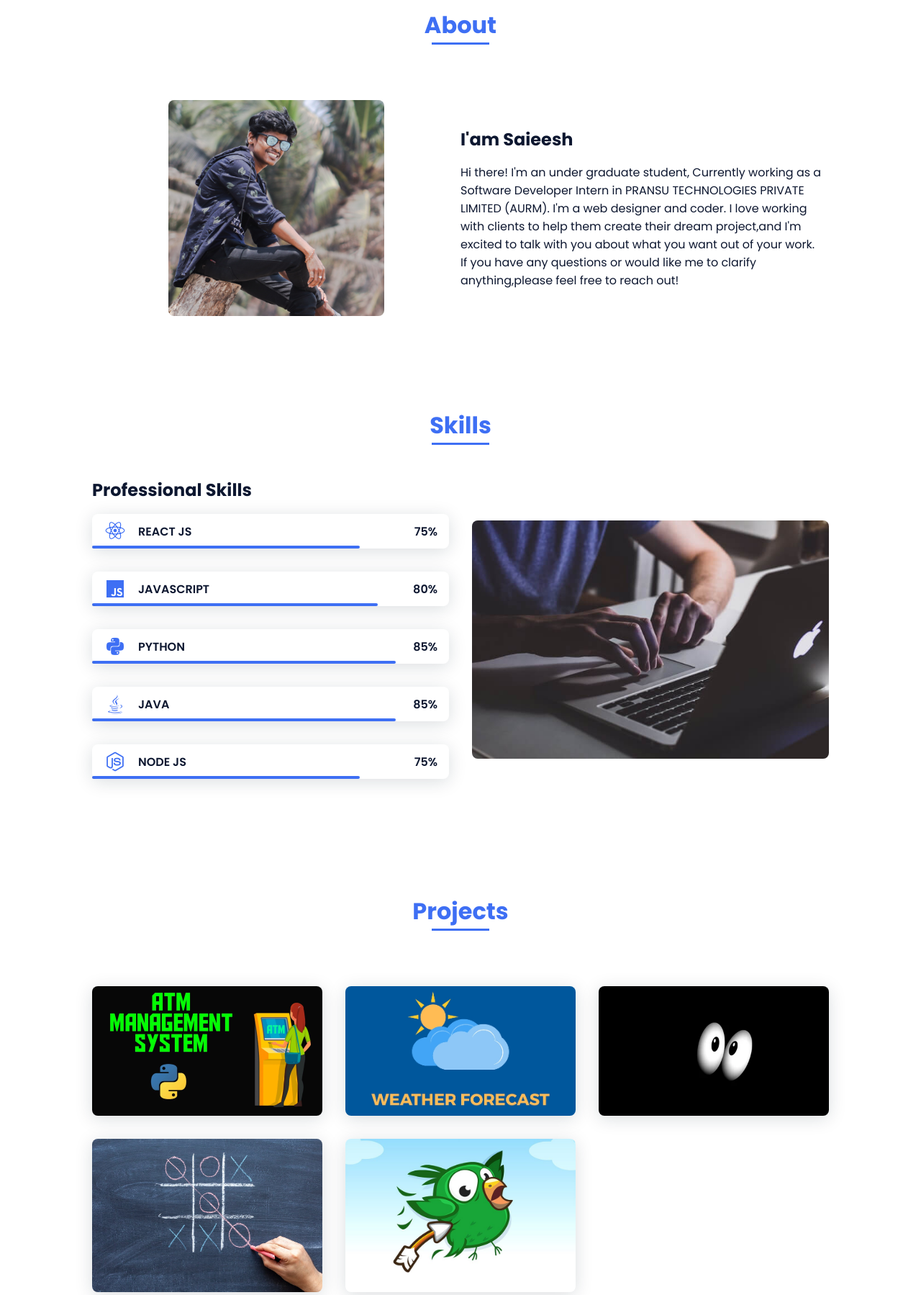
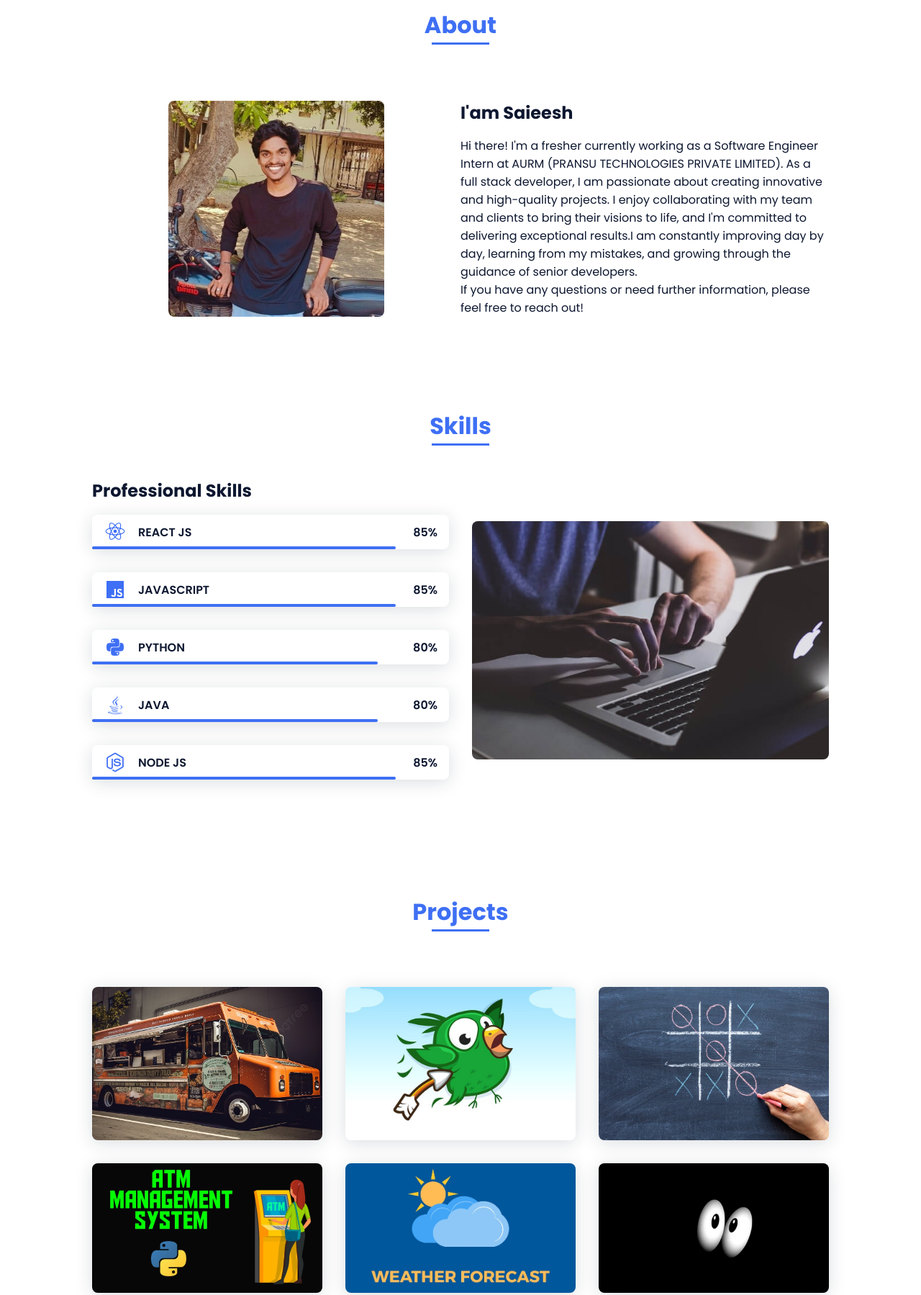
Before and after one commit to TSaieesh/Portfolio, a plain HTML site: page index.html in a window 1280 px wide. Shown: the part 760-2559 px from the top of the page at 72% size. Drawn offline with nearby package versions, Linux system fonts and the light colour scheme.

Commit message:
updated changes along with prettier code

```diff
--- a/assets/css/styles.css
+++ b/assets/css/styles.css
@@ -219,6 +219,13 @@ img {
   color: var(--second-color);
 }
 
+.address__social-icon {
+  width: max-content;
+  margin-bottom: var(--mb-2);
+  font-size: 1.5rem;
+  color: var(--second-color);
+}
+
 .home__social-icon:hover {
   color: var(--first-color);
 }
@@ -317,23 +324,23 @@ img {
 }
 
 .skills__react {
-  width: 75%;
+  width: 85%;
 }
 
 .skills__node {
-  width: 75%;
+  width: 85%;
 }
 
 .skills__js {
+  width: 85%;
+}
+
+.skills__py {
   width: 80%;
 }
 
-.skills__py {
-  width: 85%;
-}
-
 .skills__ja {
-  width: 85%;
+  width: 80%;
 }
 
 .skills__img {
@@ -472,6 +479,10 @@ img {
     margin-bottom: 0;
     margin-right: var(--mb-4);
   }
+  .address__social-icon {
+    margin-bottom: 0;
+    margin-right: var(--mb-4);
+  }
   .home__img {
     width: 300px;
     bottom: 25%;
--- a/index.html
+++ b/index.html
@@ -1,5 +1,6 @@
 <!DOCTYPE html>
 <html lang="en">
+
 <head>
     <meta charset="UTF-8">
     <meta name="viewport" content="width=device-width, initial-scale=1.0">
@@ -12,6 +13,7 @@
 
     <title>Tirumani Saieesh</title>
 </head>
+
 <body>
     <!--===== HEADER =====-->
     <header class="l-header">
@@ -40,25 +42,32 @@
         <!--===== HOME =====-->
         <section class="home bd-grid" id="home">
             <div class="home__data">
-                    <h1 class="home__title">Hi,<br>I'am <span class="home__title-color">Saieesh</span><br>Software Developer</h1>
+                <h1 class="home__title">Hi,<br>I'am <span class="home__title-color">Saieesh</span><br>Software Developer
+                </h1>
 
                 <a href="#contact" class="button">Contact</a>
             </div>
 
             <div class="home__social">
-                    <a href="https://www.linkedin.com/in/tirumani-saieesh-720598218" target="_blank" class="home__social-icon"><i class='bx bxl-linkedin'></i></a>
-                    <a href="https://wa.me/+916305943894" target="_blank" class="home__social-icon"><i class='bx bxl-whatsapp' ></i></a>
-                    <a href="https://github.com/TSaieesh" target="_blank" class="home__social-icon"><i class='bx bxl-github' ></i></a>
+                <a href="https://www.linkedin.com/in/tirumani-saieesh-720598218" target="_blank"
+                    class="home__social-icon"><i class='bx bxl-linkedin'></i></a>
+                <a href="https://wa.me/+916305943894" target="_blank" class="home__social-icon"><i
+                        class='bx bxl-whatsapp'></i></a>
+                <a href="https://github.com/TSaieesh" target="_blank" class="home__social-icon"><i
+                        class='bx bxl-github'></i></a>
             </div>
 
             <div class="home__img">
-                    <svg class="home__blob" viewBox="0 0 479 467" xmlns="http://www.w3.org/2000/svg" xmlns:xlink="http://www.w3.org/1999/xlink">
+                <svg class="home__blob" viewBox="0 0 479 467" xmlns="http://www.w3.org/2000/svg"
+                    xmlns:xlink="http://www.w3.org/1999/xlink">
                     <mask id="mask0" mask-type="alpha">
-                            <path d="M9.19024 145.964C34.0253 76.5814 114.865 54.7299 184.111 29.4823C245.804 6.98884 311.86 -14.9503 370.735 14.143C431.207 44.026 467.948 107.508 477.191 174.311C485.897 237.229 454.931 294.377 416.506 344.954C373.74 401.245 326.068 462.801 255.442 466.189C179.416 469.835 111.552 422.137 65.1576 361.805C17.4835 299.81 -17.1617 219.583 9.19024 145.964Z"/>
+                        <path
+                            d="M9.19024 145.964C34.0253 76.5814 114.865 54.7299 184.111 29.4823C245.804 6.98884 311.86 -14.9503 370.735 14.143C431.207 44.026 467.948 107.508 477.191 174.311C485.897 237.229 454.931 294.377 416.506 344.954C373.74 401.245 326.068 462.801 255.442 466.189C179.416 469.835 111.552 422.137 65.1576 361.805C17.4835 299.81 -17.1617 219.583 9.19024 145.964Z" />
                     </mask>
                     <g mask="url(#mask0)">
-                            <path d="M9.19024 145.964C34.0253 76.5814 114.865 54.7299 184.111 29.4823C245.804 6.98884 311.86 -14.9503 370.735 14.143C431.207 44.026 467.948 107.508 477.191 174.311C485.897 237.229 454.931 294.377 416.506 344.954C373.74 401.245 326.068 462.801 255.442 466.189C179.416 469.835 111.552 422.137 65.1576 361.805C17.4835 299.81 -17.1617 219.583 9.19024 145.964Z"/>
-                            <image class="home__blob-img" x="50" y="60" href="assets/img/saieesh.png"/>
+                        <path
+                            d="M9.19024 145.964C34.0253 76.5814 114.865 54.7299 184.111 29.4823C245.804 6.98884 311.86 -14.9503 370.735 14.143C431.207 44.026 467.948 107.508 477.191 174.311C485.897 237.229 454.931 294.377 416.506 344.954C373.74 401.245 326.068 462.801 255.442 466.189C179.416 469.835 111.552 422.137 65.1576 361.805C17.4835 299.81 -17.1617 219.583 9.19024 145.964Z" />
+                        <image class="home__blob-img" x="50" y="60" href="assets/img/saieesh.png" />
                     </g>
                 </svg>
             </div>
@@ -70,13 +79,19 @@
 
             <div class="about__container bd-grid">
                 <div class="about__img">
-                        <img src="assets/img/about.jpg" alt="">
+                    <img src="assets/img/about2.jpg" alt="">
                 </div>
 
                 <div>
                     <h2 class="about__subtitle">I'am Saieesh</h2>
-                        <p class="about__text">Hi there! I'm an under graduate student, Currently working as a Software Developer Intern in PRANSU TECHNOLOGIES PRIVATE LIMITED (AURM). I'm a web designer and coder. I love working with clients to help them create their dream project,and I'm excited to talk with you about what you want out of your work.</p>
-                        <p class="about__text">If you have any questions or would like me to clarify anything,please feel free to reach out!</p>
+                    <p class="about__text">Hi there! I'm a fresher currently working as a Software Engineer Intern at
+                        AURM (PRANSU TECHNOLOGIES PRIVATE LIMITED). As a full stack developer, I am passionate about
+                        creating innovative and high-quality projects. I enjoy collaborating with my team and clients to
+                        bring their visions to life, and I'm committed to delivering exceptional results.I am constantly
+                        improving day by day, learning from my mistakes, and growing through the guidance of senior
+                        developers.</p>
+                    <p class="about__text">If you have any questions or need further information, please feel free to
+                        reach out!</p>
                 </div>
             </div>
         </section>
@@ -97,19 +112,19 @@
 
                         </div>
                         <div>
-                                <span class="skills__percentage">75%</span>
+                            <span class="skills__percentage">85%</span>
                         </div>
                     </div>
                     <div class="skills__data">
                         <div class="skills__names">
-                                <i class='bx bxl-javascript skills__icon' ></i>
+                            <i class='bx bxl-javascript skills__icon'></i>
                             <span class="skills__name">JAVASCRIPT</span>
                         </div>
                         <div class="skills__bar skills__js">
 
                         </div>
                         <div>
-                                <span class="skills__percentage">80%</span>
+                            <span class="skills__percentage">85%</span>
                         </div>
                     </div>
                     <div class="skills__data">
@@ -121,19 +136,19 @@
 
                         </div>
                         <div>
-                                <span class="skills__percentage">85%</span>
+                            <span class="skills__percentage">80%</span>
                         </div>
                     </div>
                     <div class="skills__data">
                         <div class="skills__names">
-                                <i class='bx bxl-java skills__icon' ></i>
+                            <i class='bx bxl-java skills__icon'></i>
                             <span class="skills__name">JAVA</span>
                         </div>
                         <div class="skills__bar skills__ja">
 
                         </div>
                         <div>
-                                <span class="skills__percentage">85%</span>
+                            <span class="skills__percentage">80%</span>
                         </div>
                     </div>
                     <div class="skills__data">
@@ -145,7 +160,7 @@
 
                         </div>
                         <div>
-                                <span class="skills__percentage">75%</span>
+                            <span class="skills__percentage">85%</span>
                         </div>
                     </div>
                 </div>
@@ -162,36 +177,36 @@
             <h2 class="section-title">Projects</h2>
 
             <div class="work__container bd-grid">
+                <a href="https://github.com/TSaieesh/FoodTruckManagement/" class="work__img">
+                    <div class="work_img"><img src="assets/img/FoodTruck.jpg" alt="">
+                        <div class="img_text">Food Truck Management</div>
+                    </div>
+                </a>
+                <a href="https://tsaieesh.github.io/Shoot-the-bird-game-html-css-js/" class="work__img">
+                    <div class="work_img"><img src="assets/img/ShootTheBird.jpg" alt="">
+                        <div class="img_text">SHOOT THE BIRD</div>
+                    </div>
+                </a>
+                <a href="https://tsaieesh.github.io/Tic-Tac-Toe/" class="work__img">
+                    <div class="work_img"><img src="assets/img/TTT.jpg" alt="">
+                        <div class="img_text">TIC TAC TOE</div>
+                    </div>
+                </a>
                 <a href="https://github.com/TSaieesh/Python/blob/main/ATM_SIMULATOR.py" class="work__img">
-                        <div class="work_img"><img src="assets/img/ATM.jpg"  alt="">
+                    <div class="work_img"><img src="assets/img/ATM.jpg" alt="">
                         <div class="img_text">ATM STIMULATOR</div>
                     </div>
                 </a>
                 <a href="https://tsaieesh.github.io/weather_forecast/" class="work__img">
-                        <div class="work_img"><img src="assets/img/wf.jpg"  alt="">
+                    <div class="work_img"><img src="assets/img/wf.jpg" alt="">
                         <div class="img_text">WEATHER FORECAST</div>
                     </div>
                 </a>
                 <a href="https://tsaieesh.github.io/MovingEyes-Nobitha/" class="work__img">
-                        <div class="work_img"><img src="assets/img/EYES.webp"  alt="">
+                    <div class="work_img"><img src="assets/img/EYES.webp" alt="">
                         <div class="img_text">MOVEMENT OF EYE BALLS</div>
                     </div>
                 </a>
-                    <a href="https://tsaieesh.github.io/Tic-Tac-Toe/" class="work__img">
-                        <div class="work_img"><img src="assets/img/TTT.jpg"  alt="">
-                            <div class="img_text">TIC TAC TOE</div>
-                            </div>
-                    </a>
-                    <a href="https://tsaieesh.github.io/Shoot-the-bird-game-html-css-js/" class="work__img">
-                        <div class="work_img"><img src="assets/img/ShootTheBird.jpg"  alt="">
-                            <div class="img_text">SHOOT THE BIRD</div>
-                            </div>
-                    </a>
-                    <!-- <a href="" class="work__img">
-                        <div class="work_img"><img src="assets/img/work6.jpg"  alt="">
-                            <div class="img_text"></div>
-                            </div>
-                    </a> -->
             </div>
         </section>
 
@@ -202,15 +217,18 @@
             <div class="contact__container bd-grid">
                 <div class="contact__info">
                     <h3 class="contact__subtitle">EMAIL</h3>
-                        <a href="mailto:sait.9514@gmail.com" target="_blank" class="home__social-icon"><i class='bx bxl-telegram' ></i>
+                    <a href="mailto:sait.9514@gmail.com" target="_blank" class="home__social-icon"><i
+                            class='bx bxl-telegram'></i>
                         <span class="contact__text">sait.9514@gmail.com</span></a>
 
                     <h3 class="contact__subtitle">PHONE</h3>
-                        <a href="tel:+916305943894" target="_blank" class="home__social-icon"><i class='bx bxs-phone' ></i>
+                    <a href="tel:+916305943894" target="_blank" class="home__social-icon"><i class='bx bxs-phone'></i>
                         <span class="contact__text">+91 6305943894</span></a>
 
-                        <h3 class="contact__subtitle">ADRESS</h3>
-                        <span class="contact__text">India</span>
+                    <a class="address__social-icon">
+                        <h3 class="contact__subtitle">ADDRESS</h3><i class='bx bx-building-house'></i>
+                        <span class="contact__text">Bengaluru, Karnataka, India</span>
+                    </a>
                 </div>
             </div>
         </section>
@@ -220,9 +238,12 @@
     <footer class="footer">
         <p class="footer__title">Saieesh</p>
         <div class="footer__social">
-                <a href="https://www.facebook.com/saieesh.tirumani?mibextid=ZbWKwL" class="footer__icon"><i class='bx bxl-facebook' ></i></a>
-                <a href="https://instagram.com/its_saieeshdarling?igshid=ZDdkNTZiNTM=" class="footer__icon"><i class='bx bxl-instagram' ></i></a>
-                <a href="https://twitter.com/TSaieesh?t=i3qiSFlqGOsqfEhBOYrssA&s=09" class="footer__icon"><i class='bx bxl-twitter' ></i></a>
+            <a href="https://www.facebook.com/saieesh.tirumani?mibextid=ZbWKwL" class="footer__icon"><i
+                    class='bx bxl-facebook'></i></a>
+            <a href="https://instagram.com/its_saieeshdarling?igshid=ZDdkNTZiNTM=" class="footer__icon"><i
+                    class='bx bxl-instagram'></i></a>
+            <a href="https://twitter.com/TSaieesh?t=i3qiSFlqGOsqfEhBOYrssA&s=09" class="footer__icon"><i
+                    class='bx bxl-twitter'></i></a>
         </div>
         <p class="footer__copy">&#169; Tirumani Saieesh. All rigths reserved</p>
     </footer>
@@ -234,4 +255,5 @@
     <!--===== MAIN JS =====-->
     <script src="assets/js/main.js"></script>
 </body>
+
 </html>
```
Also changed, not shown: assets/img/FoodTruck.jpg (added), assets/img/about2.jpg (added). Lines whose indentation alone changed are shown as unchanged.
